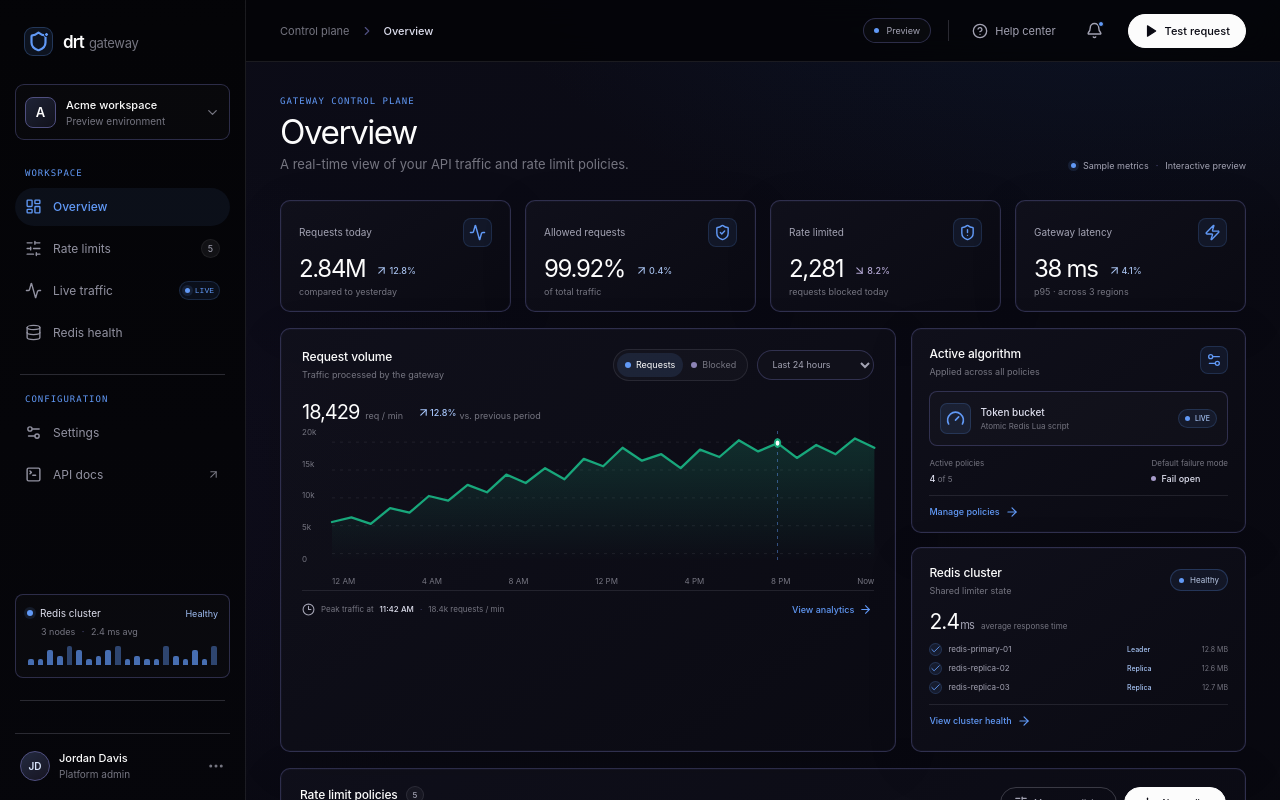
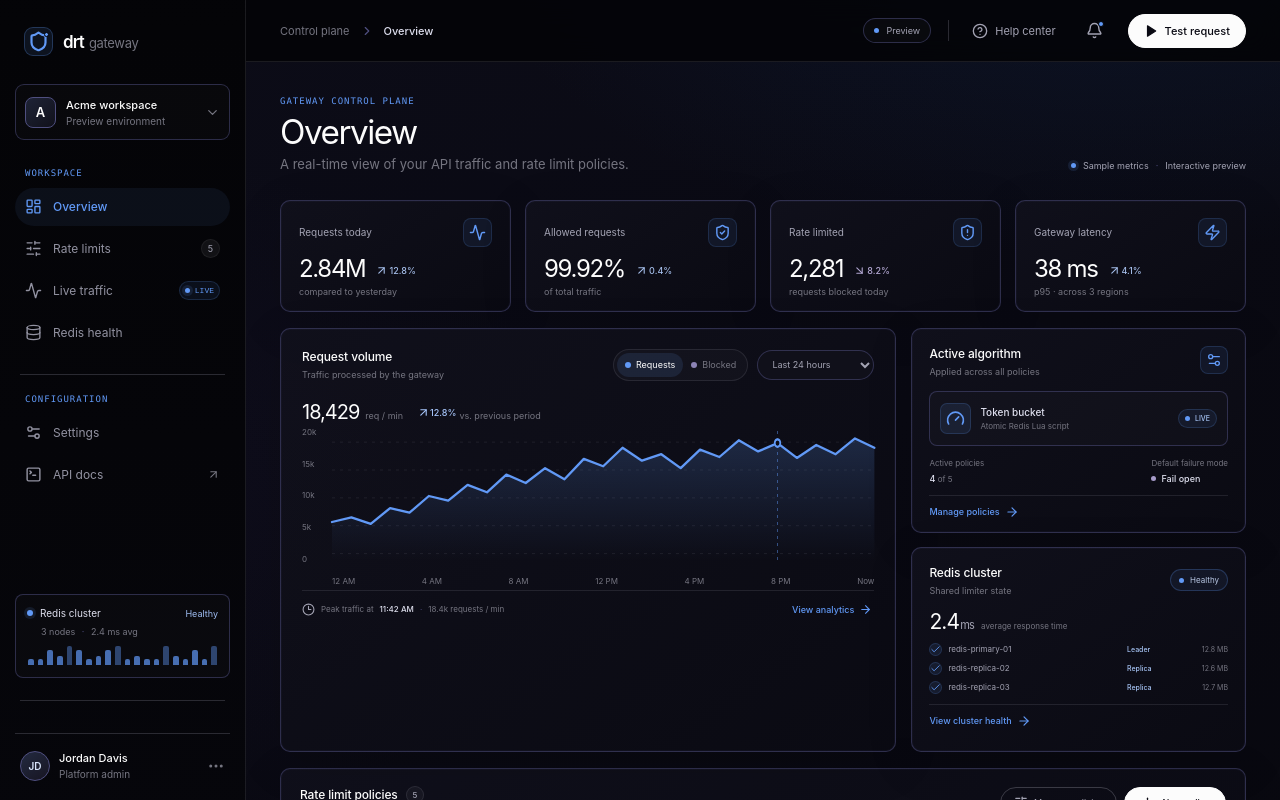
Before and after one commit to amit-dev01/DRT, a React (Vite) app in the folder frontend/: page / in a window 1280 px wide. Shown: the top 800 px of the page. Built offline with nearby package versions, Linux system fonts and the light colour scheme.

Commit message:
style(frontend): align chart series with the restrained accent palette
Co-authored-by: arena-agent <297053741+arena-agent@users.noreply.github.com>

```diff
--- a/frontend/src/main.jsx
+++ b/frontend/src/main.jsx
@@ -109,12 +109,12 @@ function TrafficChart({ range, setRange }) {
     </div>
     <div className="chart-summary"><strong>{series === 'requests' ? '18,429' : '142'}</strong><span>req / min</span><span className="chart-summary-change"><ArrowUpRight size={13} /> 12.8%</span><span className="chart-summary-note">vs. previous period</span></div>
     <div className="chart-wrap"><div className="chart-y-labels"><span>20k</span><span>15k</span><span>10k</span><span>5k</span><span>0</span></div><svg className="traffic-chart" viewBox="0 0 784 140" preserveAspectRatio="none" role="img" aria-label={`${series} over the last 24 hours`}>
-      <defs><linearGradient id="chartFill" x1="0" x2="0" y1="0" y2="1"><stop offset="0%" stopColor={series === 'requests' ? '#20b486' : '#f59e0b'} stopOpacity=".2"/><stop offset="100%" stopColor={series === 'requests' ? '#20b486' : '#f59e0b'} stopOpacity="0"/></linearGradient></defs>
+      <defs><linearGradient id="chartFill" x1="0" x2="0" y1="0" y2="1"><stop offset="0%" stopColor={series === 'requests' ? '#6199f6' : '#8c83b5'} stopOpacity=".2"/><stop offset="100%" stopColor={series === 'requests' ? '#6199f6' : '#8c83b5'} stopOpacity="0"/></linearGradient></defs>
       {[12, 42, 72, 102, 132].map(y => <line key={y} x1="0" x2="784" y1={y} y2={y} className="chart-grid" />)}
       <polygon points={`0,140 ${points} 784,140`} fill="url(#chartFill)" />
-      <polyline points={points} fill="none" stroke={series === 'requests' ? '#18a77b' : '#e89a25'} strokeWidth="2.3" vectorEffect="non-scaling-stroke" strokeLinejoin="round" strokeLinecap="round" />
+      <polyline points={points} fill="none" stroke={series === 'requests' ? '#6199f6' : '#8c83b5'} strokeWidth="2.3" vectorEffect="non-scaling-stroke" strokeLinejoin="round" strokeLinecap="round" />
       <line x1="644" x2="644" y1="0" y2="140" className="chart-guide" />
-      <circle cx="644" cy="13" r="4" fill="white" stroke={series === 'requests' ? '#18a77b' : '#e89a25'} strokeWidth="2.5" />
+      <circle cx="644" cy="13" r="4" fill="#0d0d17" stroke={series === 'requests' ? '#6199f6' : '#8c83b5'} strokeWidth="2.5" />
     </svg><div className="chart-x-labels"><span>12 AM</span><span>4 AM</span><span>8 AM</span><span>12 PM</span><span>4 PM</span><span>8 PM</span><span>Now</span></div></div>
     <div className="chart-bottom-note"><span className="chart-note-icon"><Clock3 size={13} /></span>Peak traffic at <strong>11:42 AM</strong><span className="note-separator">·</span><span>18.4k requests / min</span><button>View analytics <ArrowRight size={13} /></button></div>
   </section>
```
